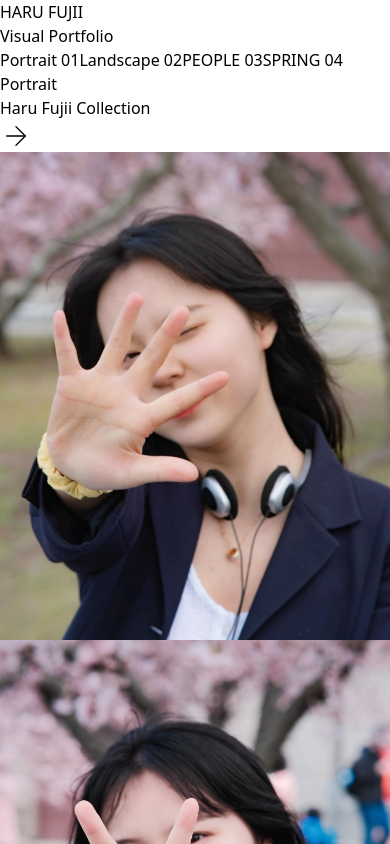
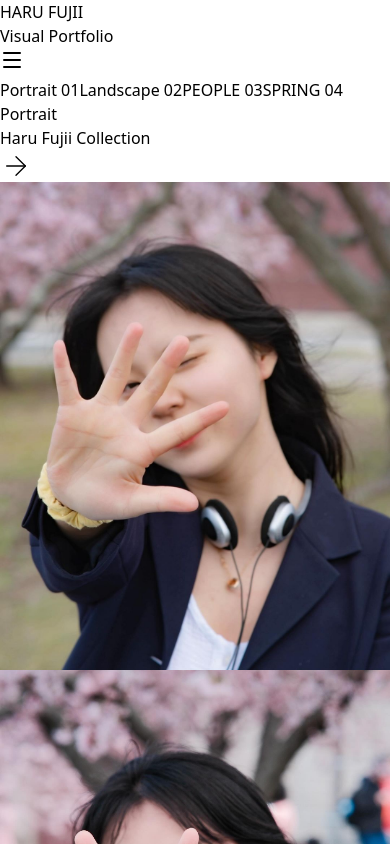
Before and after one commit to ronin99/my-photo-site, a React (Vite) app: page / in a window 390 px wide. Shown: the top 844 px of the page. Built offline with nearby package versions, Linux system fonts and the light colour scheme.

Commit message:
feat: add mobile menu for navigation

```diff
--- a/src/App.jsx
+++ b/src/App.jsx
@@ -1,5 +1,5 @@
 import React, { useState, useEffect, useRef } from 'react';
-import { X, ChevronLeft, ChevronRight, AlertCircle, ArrowRight, LayoutGrid, ScrollText, Play, Pause, Instagram, Mail } from 'lucide-react';
+import { X, ChevronLeft, ChevronRight, AlertCircle, ArrowRight, LayoutGrid, ScrollText, Play, Pause, Instagram, Mail, Menu as MenuIcon } from 'lucide-react';
 
 // ==============================================================================
 // 🛠️ 网站全局配置
@@ -106,6 +106,7 @@ export default function App() {
   const [isHoveringImage, setIsHoveringImage] = useState(false);
   const [isAutoPlaying, setIsAutoPlaying] = useState(true);
   const [viewMode, setViewMode] = useState('horizontal');
+  const [isMobileMenuOpen, setIsMobileMenuOpen] = useState(false);
   const scrollRef = useRef(null);
 
   // 全局防盗
@@ -155,22 +156,38 @@ export default function App() {
           <p className="text-[9px] md:text-[10px] text-gray-400 mt-1 tracking-[0.2em] uppercase font-medium">Visual Portfolio</p>
         </div>
 
-        <nav className="pointer-events-auto flex flex-col items-end gap-1.5 md:gap-1">
+        <div className="flex flex-col items-end pointer-events-auto">
+          {/* 手机端菜单按钮 */}
+          <button
+            onClick={() => setIsMobileMenuOpen(!isMobileMenuOpen)}
+            className="md:hidden p-2 text-black"
+          >
+            {isMobileMenuOpen ? <X size={24} /> : <MenuIcon size={24} />}
+          </button>
+
+          {/* 导航列表 - 手机端受 isMobileMenuOpen 控制，电脑端 md:flex 始终显示 */}
+          <nav className={`
+            flex flex-col items-end gap-1.5 md:gap-1 transition-all duration-300 ease-in-out
+            ${isMobileMenuOpen ? 'opacity-100 translate-y-2' : 'opacity-0 -translate-y-4 md:opacity-100 md:translate-y-0 pointer-events-none md:pointer-events-auto'}
+            md:flex
+          `}>
             {dynamicCategories.map((cat, idx) => (
               <button
                 key={cat.id}
                 onClick={() => {
                   setActiveTab(cat.id);
                   setViewMode('horizontal');
+                  setIsMobileMenuOpen(false); // 点击后自动关闭菜单
                   window.scrollTo({top: 0, behavior: 'smooth'});
                 }}
-              className={`text-[10px] md:text-sm font-medium tracking-widest uppercase transition-all flex items-center gap-2 md:gap-3 ${activeTab === cat.id ? 'text-black translate-x-0' : 'text-gray-300 hover:text-gray-500 translate-x-1 md:translate-x-2 hover:translate-x-0'}`}
+                className={`text-[11px] md:text-sm font-medium tracking-widest uppercase transition-all flex items-center gap-2 md:gap-3 ${activeTab === cat.id ? 'text-black translate-x-0' : 'text-gray-300 hover:text-gray-500 translate-x-1 md:translate-x-2 hover:translate-x-0'}`}
               >
                 <span className={`h-[1px] bg-black transition-all duration-300 ${activeTab === cat.id ? 'w-4 md:w-8' : 'w-0'}`}></span>
                 {cat.label} <span className="text-[8px] md:text-[9px] opacity-50">0{idx + 1}</span>
               </button>
             ))}
           </nav>
+        </div>
       </header>
 
       {/* 主展示区 */}
@@ -179,7 +196,6 @@ export default function App() {
         className={`flex-1 w-full flex flex-col md:flex-row items-center hide-scrollbar ${viewMode === 'horizontal' ? 'pt-32 pb-24 md:pt-0 md:pb-0 md:overflow-x-auto overflow-y-visible' : 'pt-40 pb-24 overflow-y-auto'}`}
       >
         {viewMode === 'horizontal' ? (
-          /* 核心自适应逻辑：手机端 flex-col (垂直纵向), 桌面端 md:flex-row (横向漫游) */
           <div className="flex flex-col md:flex-row gap-10 md:gap-48 items-center px-6 md:px-[15vw] w-full md:w-auto md:min-w-max">
 
             {/* 封面标题 */}
@@ -207,7 +223,6 @@ export default function App() {
                 `}
               >
                 <div className="overflow-hidden shadow-xl md:shadow-2xl w-full h-auto md:max-h-[60vh] bg-neutral-50 flex items-center justify-center rounded-sm">
-                  {/* 使用 w-full 确保手机端铺满宽度，h-full md:w-auto 确保桌面端维持比例 */}
                   <img
                     src={img.src}
                     loading="lazy"
```
Lines whose indentation alone changed are shown as unchanged.
